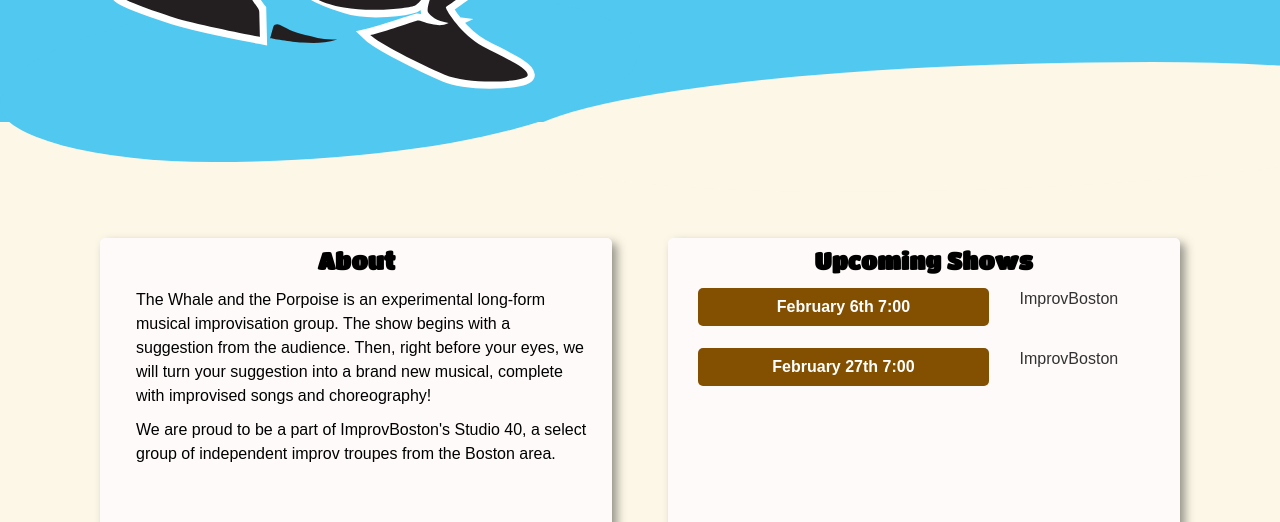
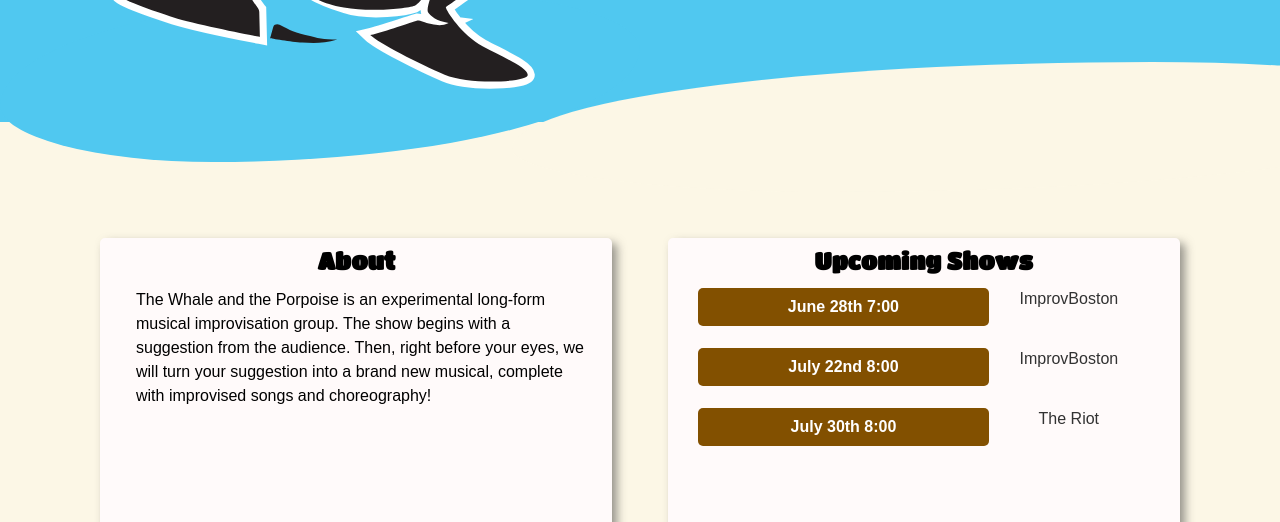
Before and after one commit to scit106/whaleandporpoise, a plain HTML site: page index.html in a window 1280 px wide. Shown: the part 278-800 px from the top of the page. Drawn offline with nearby package versions, Linux system fonts and the light colour scheme; a web font is replaced by a local one.

Commit message:
add shows through july

```diff
--- a/index.html
+++ b/index.html
@@ -23,17 +23,20 @@
 				<div id="about" class="section-block tan-background">
 					<h2 class="title-font line-under">About</h2>
 					<p class="body-font content-text text-left">The Whale and the Porpoise is an experimental long-form musical improvisation group. The show begins with a suggestion from the audience. Then, right before your eyes, we will turn your suggestion into a brand new musical, complete with improvised songs and choreography!</p>
-					<p class="body-font content-text text-left">We are proud to be a part of ImprovBoston's Studio 40, a select group of independent improv troupes from the Boston area.</p>
 				</div>
 				<div id="shows" class="section-block tan-background">
 					<h2 class="title-font line-under">Upcoming Shows</h2>
 					<div class="show">
-						<a class="show-link-button inline-block body-font" href="http://www.eventbrite.com/e/studio-40-tickets-15112989358?discount=WHALEPORP" target="_blank">February 6th 7:00</a>
+						<a class="show-link-button inline-block body-font" href="https://www.eventbrite.com/e/the-jam-fy15-tickets-16068830304" target="_blank">June 28th 7:00</a>
 						<a class="show-location inline-block body-font" href="https://www.google.com/maps/place/ImprovBoston/@42.366081,-71.103316,17z/data=!3m1!4b1!4m2!3m1!1s0x89e3775160315d8b:0xd66f508808c67566" target="_blank">ImprovBoston</a>
 					</div>
 					<div class="show">
-						<a class="show-link-button inline-block body-font" href="http://www.eventbrite.com/e/studio-40-tickets-15112992367?discount=WHALEPORP" target="_blank">February 27th 7:00</a>
+						<a class="show-link-button inline-block body-font" href="http://www.improvboston.com/shows/comedy_lab" target="_blank">July 22nd 8:00</a>
 						<a class="show-location inline-block body-font" href="https://www.google.com/maps/place/ImprovBoston/@42.366081,-71.103316,17z/data=!3m1!4b1!4m2!3m1!1s0x89e3775160315d8b:0xd66f508808c67566" target="_blank">ImprovBoston</a>
+					</div>
+					<div class="show">
+						<a class="show-link-button inline-block body-font" href="http://www.theriottheater.com/indie-night.html" target="_blank">July 30th 8:00</a>
+						<a class="show-location inline-block body-font" href="https://www.google.com/maps/place/The+Riot+Theater/@42.304944,-71.114468,17z/data=!3m1!4b1!4m2!3m1!1s0x89e37969fd10a495:0x26274c47b81089c8" target="_blank">The Riot</a>
 					</div>
 				</div>
 			</div>
```
